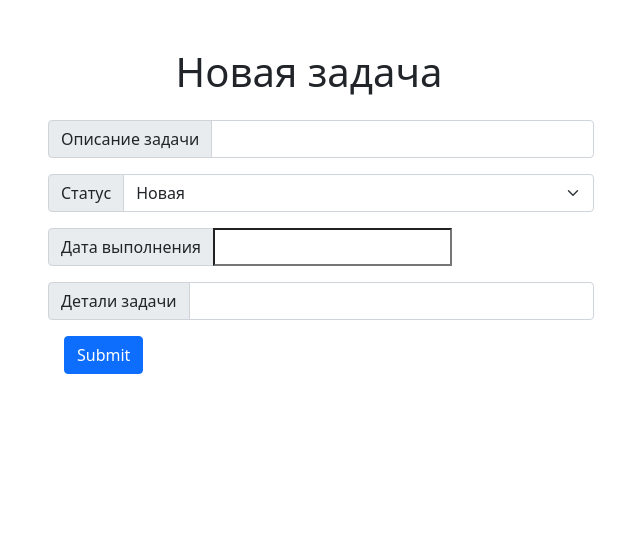
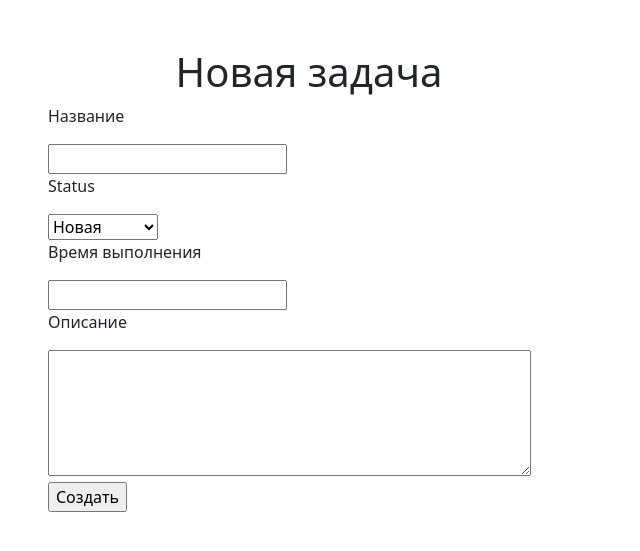
Before and after one commit to subanbekovt/HM45, a Django app: page /add/ in a window 1280 px wide. Shown: the part 56-607 px from the top of the page, without its empty margins (34-674 px from the left). Run offline with Django 4.2, Linux system fonts and the light colour scheme.

Commit message:
Создание задачи реализована с помощью формы

```diff
--- a/To_Do_list/forms.py
+++ b/To_Do_list/forms.py
@@ -1,8 +1,11 @@
 from django import forms
 from django.forms import widgets
+from To_Do_list.models import STATUS_CHOICES
+
 
 class TaskForm(forms.Form):
     description = forms.CharField(max_length=200, required=True, label="Название")
-    status = forms.CharField(max_length=200, required=True, label="Статус")
+    status = forms.ChoiceField(choices=STATUS_CHOICES)
     due_date = forms.DateField(required=False, label="Время выполнения")
-    details = forms.CharField(max_length=200, required=False, label="Описание", widget=widgets.Textarea(attrs={"rows": 5, "cols": 50}))
+    details = forms.CharField(max_length=200, required=False, label="Описание",
+                              widget=widgets.Textarea(attrs={"rows": 5, "cols": 50}))
--- a/To_Do_list/templates/new.html
+++ b/To_Do_list/templates/new.html
@@ -7,32 +7,7 @@
             <h1 class="mt-5">Новая задача</h1>
         </div>
     </div>
-    <div class="row row-cols-2 mt-3">
-        <form method="POST">
-        {% csrf_token %}
-            <div class="input-group mb-3">
-                <span class="input-group-text" id="inputGroup-sizing-default">Описание задачи</span>
-                <input type="text" class="form-control" name="description" aria-label="Sizing example input" aria-describedby="inputGroup-sizing-default" required>
-            </div>
-            <div class="input-group mb-3">
-                <span class="input-group-text" id="inputGroup-sizing-default">Статус</span>
-                <select class="form-select" name="status" aria-label="Default select example">
-                    {% for choice in status %}
-                        <option value="{{ choice.0 }}">{{ choice.1 }}</option>
-                {% endfor %}
-                </select>
-            </div>
-            <div class="input-group mb-3">
-                <span class="input-group-text" id="inputGroup-sizing-default">Дата выполнения</span>
-                <input type="text"  name="due_date">
-            </div>
-            <div class="input-group mb-3">
-                <span class="input-group-text" id="inputGroup-sizing-default">Детали задачи</span>
-                <input type="text" class="form-control" name="details" aria-label="Sizing example input" aria-describedby="inputGroup-sizing-default" required>
-            </div>
-            <div class="d-flex flex-row">
-                <input type="submit" class="btn btn-primary ms-3"/>
-            </div>
-        </form>
-    </div>
+    <form method="POST">
+    {% include "partial/form.html" with button_text="Создать" %}
+    </form>
 {% endblock %}
--- a/To_Do_list/templates/partial/form.html
+++ b/To_Do_list/templates/partial/form.html
@@ -0,0 +1,10 @@
+{% csrf_token %}
+{% for field in form %}
+    <p><label for="{{ field.id_for_label }}">{{ field.label }}</label></p>
+    {% for error in field.errors %}
+        <p class="text-danger">{{ error }}</p>
+    {% endfor %}
+    {{ field }}
+{% endfor %}
+<br>
+<input type="submit" value="{{ button_text }}" />
--- a/To_Do_list/views.py
+++ b/To_Do_list/views.py
@@ -1,5 +1,6 @@
 from django.shortcuts import render, redirect, get_object_or_404
 
+from To_Do_list.forms import TaskForm
 from To_Do_list.models import ToDoList
 from To_Do_list.models import STATUS_CHOICES
 
@@ -13,16 +14,23 @@ def index_view(request):
 
 def add_view(request):
     if request.method == 'GET':
-        return render(request, 'new.html', {'status': STATUS_CHOICES})
-    elif request.method == 'POST':
-        description = request.POST.get('description')
-        status = request.POST.get('status')
-        due_date = request.POST.get('due_date')
-        details = request.POST.get('details')
-        if due_date == '':
-            due_date = None
-        entry = ToDoList.objects.create(description=description, status=status, due_date=due_date, details=details)
-        return redirect('task_view', pk=entry.pk)
+        form = TaskForm()
+        return render(request, 'new.html', {'form': form})
+    else:
+        form = TaskForm(data=request.POST)
+        if form.is_valid():
+            description = form.cleaned_data.get('description')
+            status = form.cleaned_data.get('status')
+            due_date = form.cleaned_data.get('due_date')
+            if due_date == '':
+                due_date = None
+            details = form.cleaned_data.get('details')
+            new_task = ToDoList.objects.create(description=description,
+                                               status=status,
+                                               due_date=due_date,
+                                               details=details)
+            return redirect('task_view', pk=new_task.pk)
+        return render((request, 'add_view', {"form": form}))
 
 
 def task_view(request, pk):
```
